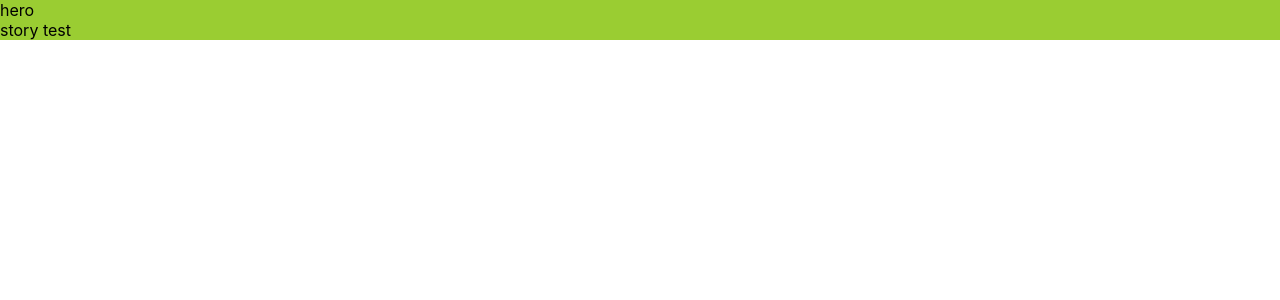
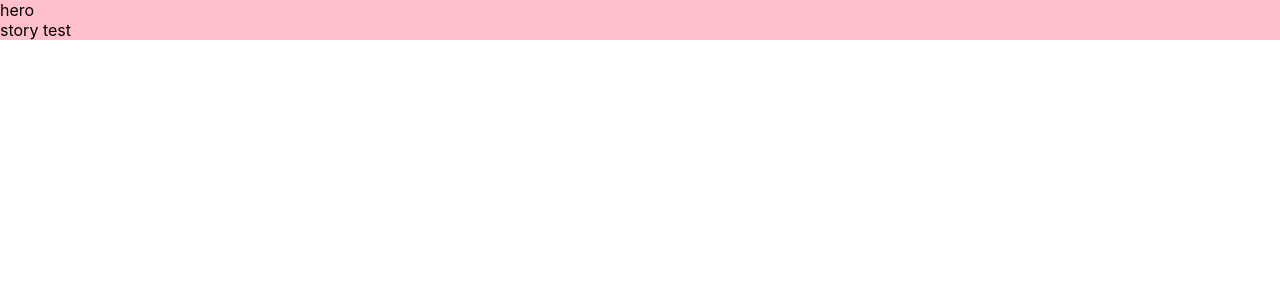
Before and after one commit to TatyanaStrelchenko/war-blog, a React (Create React App) app: page / in a window 1280 px wide. Shown: the top 300 px of the page. Built offline with nearby package versions, Linux system fonts and the light colour scheme.

Commit message:
setting project

```diff
--- a/src/App.less
+++ b/src/App.less
@@ -1,3 +1,7 @@
 .App {
     background: yellowgreen;
+
+    .hero-sections {
+        background: pink;
+    }
 }
```
